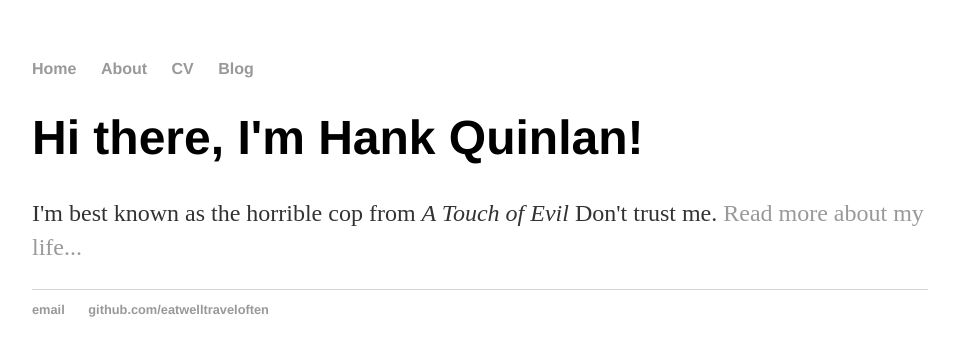
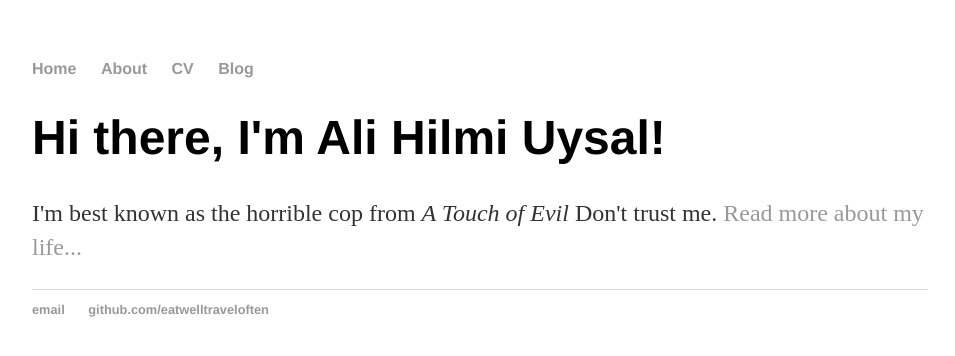
Before and after one commit to ahuysal/eatwelltraveloften.github.io, a Jekyll site: the page built from index.html, in a window 1280 px wide. Shown: the top 356 px of the page, without its empty margins (160-1115 px from the left). Built offline with Jekyll 4.4.1, drawn with Linux system fonts in a browser that asks for light colours.

Commit message:
Update index.html
Update index.html to use the default layout (_layouts/default.html)

```diff
--- a/index.html
+++ b/index.html
@@ -1,30 +1,8 @@
-<!DOCTYPE html>
-<html>
-	<head>
-		<title>Hank Quinlan, Horrible Cop</title>
-		<!-- link to main stylesheet -->
-		<link rel="stylesheet" type="text/css" href="/css/main.css">
-	</head>
-	<body>
-		<nav>
-    		<ul>
-        		<li><a href="/">Home</a></li>
-	        	<li><a href="/about">About</a></li>
-        		<li><a href="/cv">CV</a></li>
-        		<li><a href="/blog">Blog</a></li>
-    		</ul>
-		</nav>
-		<div class="container">
-    		<div class="blurb">
-        		<h1>Hi there, I'm Hank Quinlan!</h1>
-				<p>I'm best known as the horrible cop from <em>A Touch of Evil</em> Don't trust me. <a href="/about">Read more about my life...</a></p>
-    		</div><!-- /.blurb -->
-		</div><!-- /.container -->
-		<footer>
-    		<ul>
-        		<li><a href="mailto:uysalah@gmail.com">email</a></li>
-        		<li><a href="https://github.com/eatwelltraveloften">github.com/eatwelltraveloften</a></li>
-			</ul>
-		</footer>
-	</body>
-</html>
+---
+layout: default
+title: Ali Hilmi Uysal, Data Science Enthusiast
+---
+<div class="blurb">
+	<h1>Hi there, I'm Ali Hilmi Uysal!</h1>
+	<p>I'm best known as the horrible cop from <em>A Touch of Evil</em> Don't trust me. <a href="/about">Read more about my life...</a></p>
+</div><!-- /.blurb -->
```
